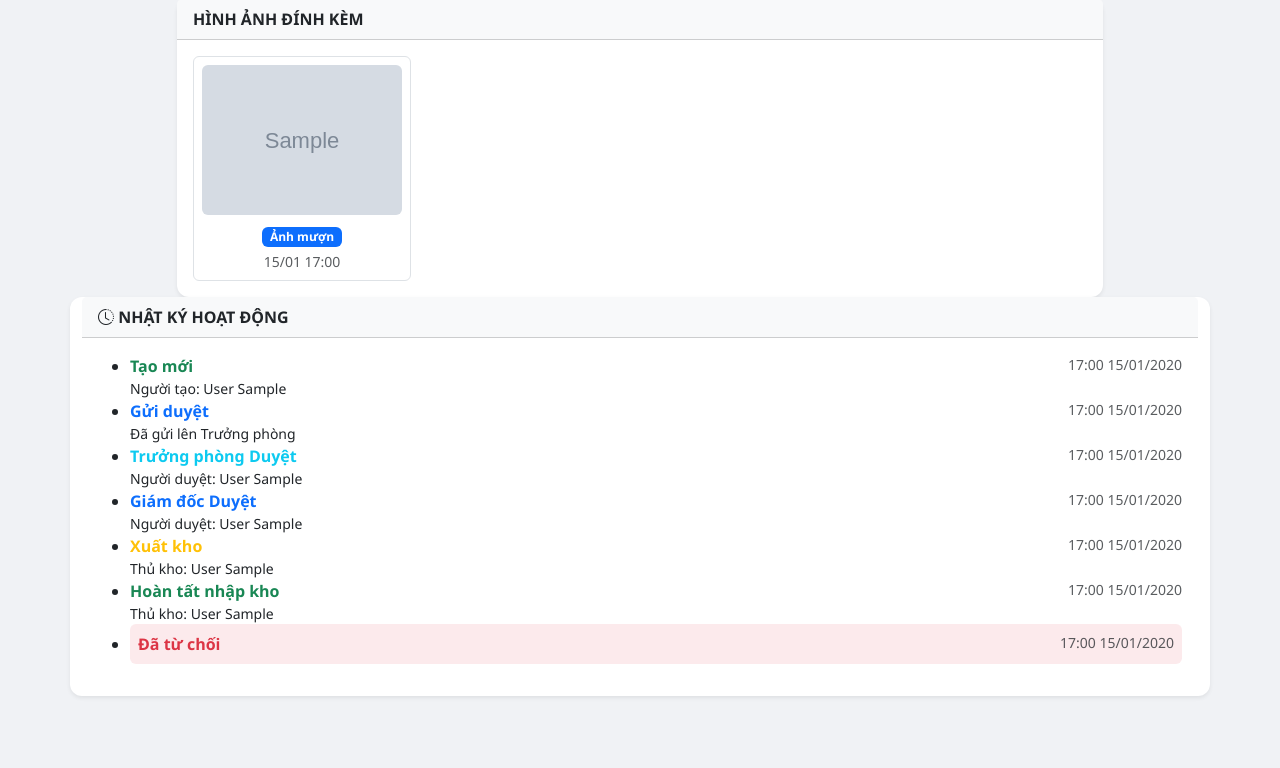
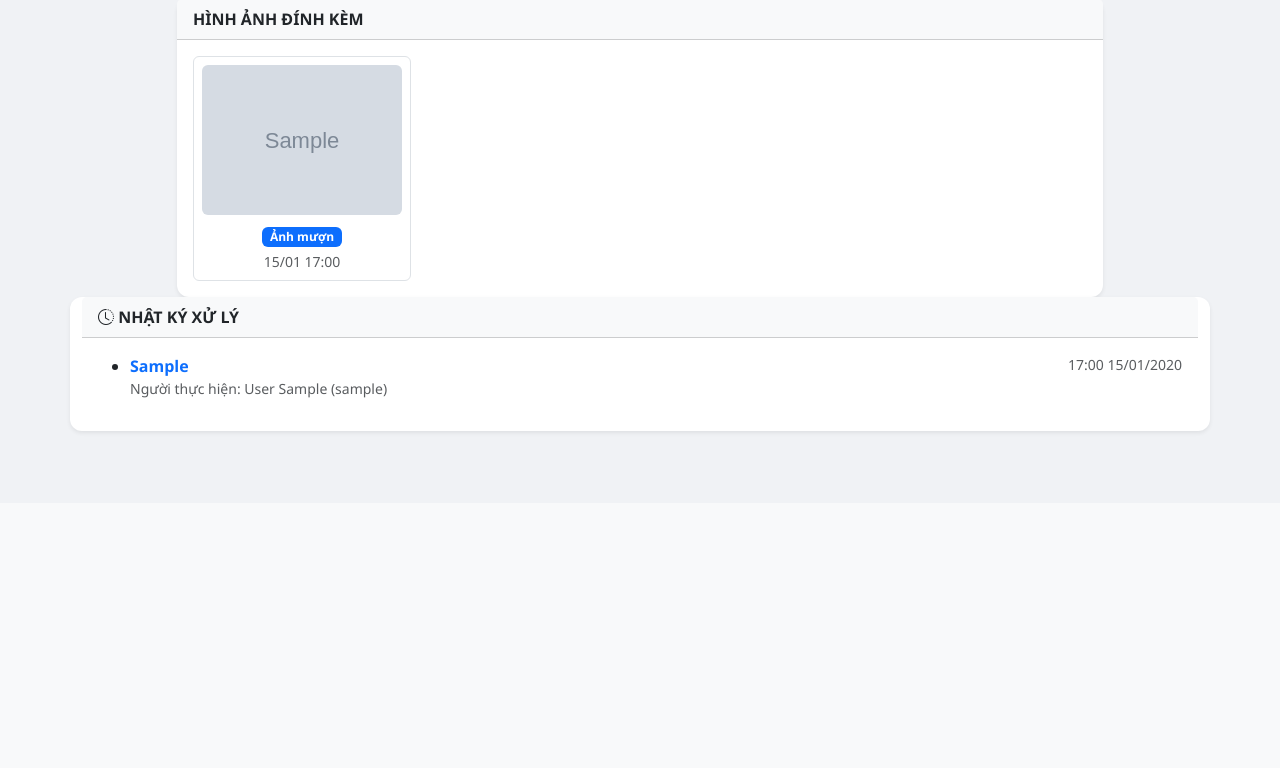
Before and after one commit to JauntyMonkey144/quanlykho, a Django app: page /loan/1/ in a window 1280 px wide. Shown: the part 612-1380 px from the top of the page. After the commit the page ends 1046 px from the top, so only its background shows below. Run offline with Django 5.2, Linux system fonts and the light colour scheme; a user stored in the database is signed in; tables that the repository leaves empty hold one stand-in row (values such as "Sample post"); grey boxes marked "Sample" are stand-in pictures; some libraries are stand-ins or nearby versions.

Commit message:
Update loan_detail.html

```diff
--- a/templates/warehouse/loan_detail.html
+++ b/templates/warehouse/loan_detail.html
@@ -167,71 +167,22 @@
         </div>
         {% endif %}
     </div>
+
     <div class="card mb-4 border-0 shadow-sm">
-    <div class="card-header bg-light fw-bold"><i class="bi bi-clock-history"></i> NHẬT KÝ HOẠT ĐỘNG</div>
+        <div class="card-header bg-light fw-bold"><i class="bi bi-clock-history"></i> NHẬT KÝ XỬ LÝ</div>
         <div class="card-body">
             <ul class="timeline">
-
+                {% for log in loan.history.all|dictsort:"timestamp" %}
                 <li class="timeline-item">
-                <strong class="text-success">Tạo mới</strong>
-                <span class="float-end text-muted small">{{ loan.ngay_tao|date:"H:i d/m/Y" }}</span>
-                <p class="mb-0 small">Người tạo: {{ loan.created_by.last_name }} {{ loan.created_by.first_name }}</p>
+                    <strong class="text-primary">{{ log.action }}</strong>
+                    <span class="float-end text-muted small">{{ log.timestamp|date:"H:i d/m/Y" }}</span>
+                    <p class="mb-0 small text-muted">
+                        Người thực hiện: {{ log.user.last_name }} {{ log.user.first_name }} ({{ log.user.username }})
+                    </p>
                 </li>
-
-            {% if loan.ngay_gui %}
-            <li class="timeline-item">
-                <strong class="text-primary">Gửi duyệt</strong>
-                <span class="float-end text-muted small">{{ loan.ngay_gui|date:"H:i d/m/Y" }}</span>
-                <p class="mb-0 small">Đã gửi lên Trưởng phòng</p>
-            </li>
-            {% endif %}
-
-            {% if loan.ngay_truong_phong_duyet %}
-            <li class="timeline-item">
-                <strong class="text-info">Trưởng phòng Duyệt</strong>
-                <span class="float-end text-muted small">{{ loan.ngay_truong_phong_duyet|date:"H:i d/m/Y" }}</span>
-                <p class="mb-0 small">Người duyệt: {{ loan.user_truong_phong.last_name }} {{ loan.user_truong_phong.first_name }}</p>
-            </li>
-            {% endif %}
-
-            {% if loan.ngay_giam_doc_duyet %}
-            <li class="timeline-item">
-                <strong class="text-primary">Giám đốc Duyệt</strong>
-                <span class="float-end text-muted small">{{ loan.ngay_giam_doc_duyet|date:"H:i d/m/Y" }}</span>
-                <p class="mb-0 small">Người duyệt: {{ loan.user_giam_doc.last_name }} {{ loan.user_giam_doc.first_name }}</p>
-            </li>
-            {% endif %}
-
-            {% if loan.ngay_kho_xac_nhan_muon %}
-            <li class="timeline-item">
-                <strong class="text-warning">Xuất kho</strong>
-                <span class="float-end text-muted small">{{ loan.ngay_kho_xac_nhan_muon|date:"H:i d/m/Y" }}</span>
-                <p class="mb-0 small">Thủ kho: {{ loan.user_thu_kho_xuat.last_name }} {{ loan.user_thu_kho_xuat.first_name }}</p>
-            </li>
-            {% endif %}
-
-            {% if loan.ngay_tra_thuc_te %}
-            <li class="timeline-item">
-                <strong class="text-danger">Yêu cầu trả hàng</strong>
-                <span class="float-end text-muted small">{{ loan.ngay_tra_thuc_te|date:"H:i d/m/Y" }}</span>
-                <p class="mb-0 small">Người trả: {{ loan.user_nguoi_tra.last_name }} {{ loan.user_nguoi_tra.first_name }}</p>
-            </li>
-            {% endif %}
-
-            {% if loan.ngay_kho_xac_nhan_tra %}
-            <li class="timeline-item">
-                <strong class="text-success">Hoàn tất nhập kho</strong>
-                <span class="float-end text-muted small">{{ loan.ngay_kho_xac_nhan_tra|date:"H:i d/m/Y" }}</span>
-                <p class="mb-0 small">Thủ kho: {{ loan.user_thu_kho_nhap.last_name }} {{ loan.user_thu_kho_nhap.first_name }}</p>
-            </li>
-            {% endif %}
-
-            {% if loan.ngay_tu_choi %}
-            <li class="timeline-item bg-danger bg-opacity-10 rounded p-2">
-                <strong class="text-danger">Đã từ chối</strong>
-                <span class="float-end text-muted small">{{ loan.ngay_tu_choi|date:"H:i d/m/Y" }}</span>
-            </li>
-            {% endif %}
+                {% empty %}
+                <li class="text-muted">Chưa có lịch sử.</li>
+                {% endfor %}
             </ul>
         </div>
     </div>
```
Lines whose indentation alone changed are shown as unchanged.
